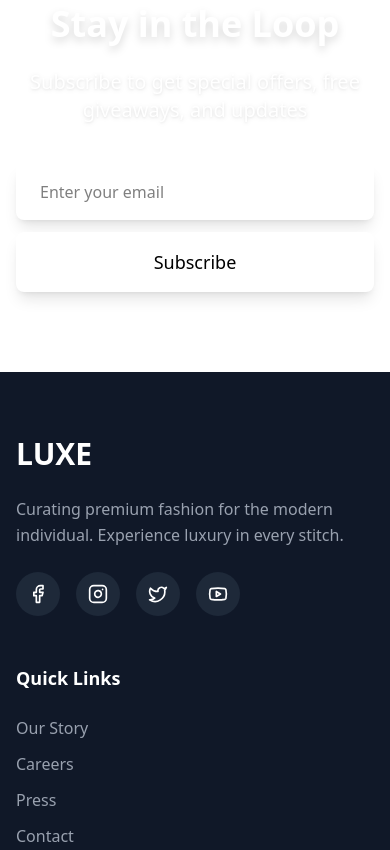
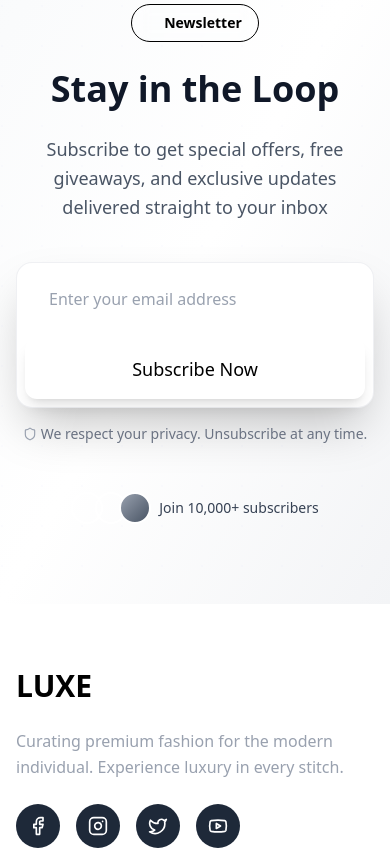
Before and after one commit to RahatInCode/luxe, a Next.js app: page / in a window 390 px wide. Shown: the part 8160-9010 px from the top of the page. Built offline with nearby package versions, Linux system fonts and the light colour scheme; a web font is replaced by a local one.

Commit message:
fixed fonts issue

```diff
--- a/app/page.tsx
+++ b/app/page.tsx
@@ -348,37 +348,67 @@ export default function HomePage() {
       </section>
 
       {/* Newsletter */}
-      <section className="py-20 md:py-28 bg-gradient-to-br from-accent via-accent to-accentHover relative overflow-hidden">
-        <div className="absolute inset-0 opacity-10">
-          <div className="absolute top-0 left-0 w-96 h-96 bg-white rounded-full blur-3xl transform -translate-x-1/2 -translate-y-1/2" />
-          <div className="absolute bottom-0 right-0 w-96 h-96 bg-white rounded-full blur-3xl transform translate-x-1/2 translate-y-1/2" />
+<section className="py-20 md:py-28 bg-gradient-to-br from-gray-50 via-white to-gray-100 relative overflow-hidden">
+  {/* Decorative elements */}
+  <div className="absolute inset-0 opacity-[0.04]">
+    <div className="absolute top-0 left-0 w-96 h-96 bg-accent rounded-full blur-3xl transform -translate-x-1/2 -translate-y-1/2" />
+    <div className="absolute bottom-0 right-0 w-96 h-96 bg-accentHover rounded-full blur-3xl transform translate-x-1/2 translate-y-1/2" />
+    <div className="absolute top-1/2 left-1/2 w-96 h-96 bg-primary rounded-full blur-3xl transform -translate-x-1/2 -translate-y-1/2" />
+  </div>
+
+  {/* Geometric pattern */}
+  <div className="absolute inset-0 opacity-[0.02]">
+    <div className="absolute inset-0" style={{
+      backgroundImage: `radial-gradient(circle at 2px 2px, #6366f1 1px, transparent 0)`,
+      backgroundSize: '40px 40px'
+    }} />
   </div>
 
   <div className="relative z-10 max-w-4xl mx-auto px-4 sm:px-6 lg:px-8 text-center">
-          <h2 className="font-display text-4xl md:text-5xl font-bold text-white mb-6 drop-shadow-lg">
+    {/* Badge */}
+    <div className="inline-flex items-center px-4 py-2 bg-accent/10 text-accent rounded-full text-sm font-semibold mb-6 border border-accent/20 backdrop-blur-sm">
+      <span className="w-2 h-2 bg-accent rounded-full mr-2 animate-pulse" />
+      Newsletter
+    </div>
+
+    <h2 className="font-display text-4xl md:text-5xl lg:text-6xl font-bold text-gray-900 mb-6 leading-tight">
       Stay in the Loop
     </h2>
-          <p className="text-xl text-white/95 mb-10 drop-shadow">
-            Subscribe to get special offers, free giveaways, and updates
+    <p className="text-lg md:text-xl text-gray-600 mb-10 max-w-2xl mx-auto leading-relaxed">
+      Subscribe to get special offers, free giveaways, and exclusive updates delivered straight to your inbox
     </p>
 
-          <form onSubmit={handleNewsletterSubmit} className="max-w-md mx-auto">
-            <div className="flex flex-col sm:flex-row gap-3">
+    <form onSubmit={handleNewsletterSubmit} className="max-w-xl mx-auto">
+      <div className="flex flex-col sm:flex-row gap-3 p-2 bg-white rounded-2xl shadow-2xl border border-gray-200/60 hover:shadow-3xl transition-shadow duration-300">
         <input
           type="email"
-                placeholder="Enter your email"
+          placeholder="Enter your email address"
           required
-                className="flex-1 px-6 py-4 rounded-lg focus:outline-none focus:ring-4 focus:ring-white/50 shadow-lg text-base"
+          className="flex-1 px-6 py-4 rounded-xl focus:outline-none focus:ring-2 focus:ring-accent/50 text-base text-gray-900 placeholder-gray-400 bg-transparent"
         />
         <Button
           type="submit"
           size="lg"
-                className="bg-white text-accent hover:bg-white/90 shadow-lg hover:shadow-xl whitespace-nowrap"
+          className="bg-accent text-black hover:bg-accentHover shadow-lg hover:shadow-xl whitespace-nowrap rounded-xl transform hover:scale-105 transition-all duration-300"
         >
-                Subscribe
+          Subscribe Now
         </Button>
       </div>
+      <p className="text-sm text-gray-500 mt-4 flex items-center justify-center gap-1">
+        <Shield size={14} className="text-gray-400" />
+        We respect your privacy. Unsubscribe at any time.
+      </p>
     </form>
+
+    {/* Social proof */}
+    <div className="mt-12 flex items-center justify-center gap-2 text-sm text-gray-500">
+      <div className="flex -space-x-2">
+        <div className="w-8 h-8 rounded-full bg-gradient-to-br from-accent to-accentHover border-2 border-white" />
+        <div className="w-8 h-8 rounded-full bg-gradient-to-br from-primary to-accent border-2 border-white" />
+        <div className="w-8 h-8 rounded-full bg-gradient-to-br from-gray-400 to-gray-600 border-2 border-white" />
+      </div>
+      <span className="font-medium text-gray-700">Join 10,000+ subscribers</span>
+    </div>
   </div>
 </section>
     </div>
--- a/components/layout/Footer.tsx
+++ b/components/layout/Footer.tsx
@@ -33,13 +33,13 @@ export default function Footer() {
   ]
 
   return (
-    <footer className="bg-gray-900 text-white mt-auto relative">
+    <footer className="bg-white text-black mt-auto relative">
       {/* Main Footer Content */}
       <div className="max-w-7xl mx-auto px-4 sm:px-6 lg:px-8 py-16">
         <div className="grid grid-cols-1 sm:grid-cols-2 lg:grid-cols-4 gap-12 mb-12">
           {/* Brand Section */}
           <div>
-            <h3 className="font-display text-3xl font-bold mb-6 text-white">
+            <h3 className="font-display text-3xl font-bold mb-6 text-black">
               LUXE
             </h3>
             <p className="text-gray-400 mb-6 leading-relaxed text-base">
@@ -64,7 +64,7 @@ export default function Footer() {
 
           {/* Quick Links */}
           <div>
-            <h4 className="font-semibold text-lg mb-6 text-white">
+            <h4 className="font-semibold text-lg mb-6 text-black">
               Quick Links
             </h4>
             <ul className="space-y-3">
@@ -83,13 +83,13 @@ export default function Footer() {
 
           {/* Shop */}
           <div>
-            <h4 className="font-semibold text-lg mb-6 text-white">Shop</h4>
+            <h4 className="font-semibold text-lg mb-6 text-black">Shop</h4>
             <ul className="space-y-3">
               {footerLinks.shop.map((link) => (
                 <li key={link.name}>
                   <Link
                     href={link.href}
-                    className="text-gray-400 hover:text-white hover:translate-x-1 transition-all inline-block text-base"
+                    className="text-gray-400 hover:text-gray-600 hover:translate-x-1 transition-all inline-block text-base"
                   >
                     {link.name}
                   </Link>
@@ -100,7 +100,7 @@ export default function Footer() {
 
           {/* Customer Care */}
           <div>
-            <h4 className="font-semibold text-lg mb-6 text-white">
+            <h4 className="font-semibold text-lg mb-6 text-black">
               Customer Care
             </h4>
             <ul className="space-y-3">
```
Lines whose indentation alone changed are shown as unchanged.
